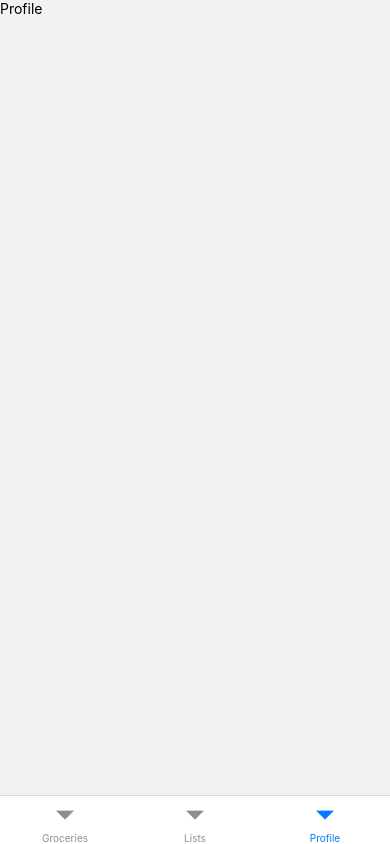
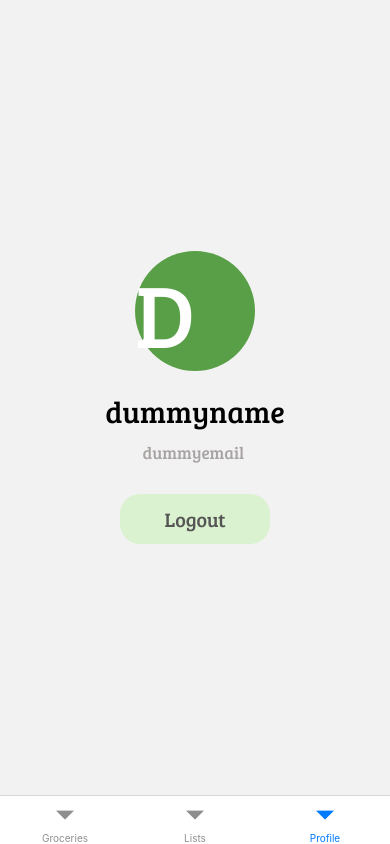
Before and after one commit to dogasuzer/grocerytracker, a React Native app: screen /Profile in a window 390 px wide. Built offline with nearby package versions, Linux system fonts and the light colour scheme; no server answers.

Commit message:
first version of profile page

```diff
--- a/screens/Profile.js
+++ b/screens/Profile.js
@@ -1,10 +1,41 @@
 import { View, Text } from "react-native";
 import React from "react";
+import BoldText from "../components/ui/customTexts/BoldText";
+import COLORS from "../components/ui/colors";
+import CustomButton from "../components/ui/CustomButton";
 
 const Profile = () => {
+  const name = "dummyname";
+  const email = "dummyemail";
   return (
-    <View>
-      <Text>Profile</Text>
+    <View
+      style={{ justifyContent: "center", alignItems: "center", height: "100%" }}
+    >
+      <BoldText
+        style={{
+          fontSize: 90,
+          color: "white",
+          backgroundColor: COLORS.secondary200,
+          width: 120,
+          height: 120,
+          alignItems: "center",
+          justifyContent: "center",
+          borderRadius: 60,
+          marginBottom: 20,
+        }}
+      >
+        D
+      </BoldText>
+      <BoldText style={{ fontSize: 30 }}>{name}</BoldText>
+      <BoldText style={{ color: COLORS.gray100, fontSize: 17, marginTop: 10 }}>
+        {email}{" "}
+      </BoldText>
+      <CustomButton
+        style={{ backgroundColor: COLORS.secondary, width: 150, marginTop: 30 }}
+        onPress={{}}
+        text={"Logout"}
+        textColor={COLORS.gray500}
+      />
     </View>
   );
 };
```
